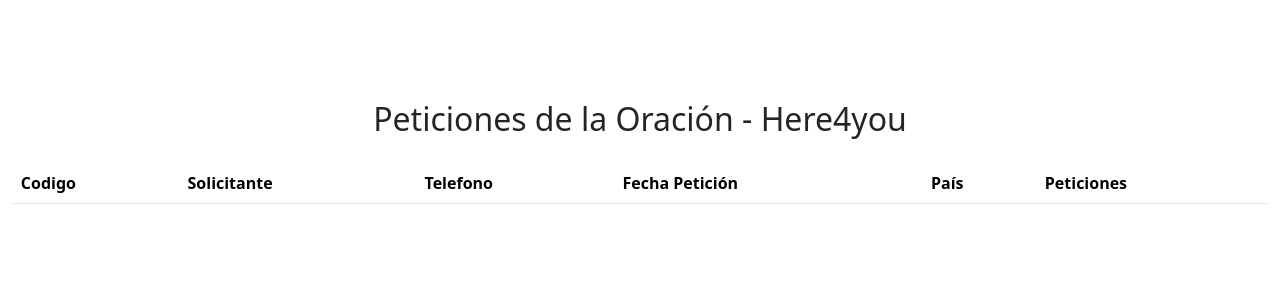
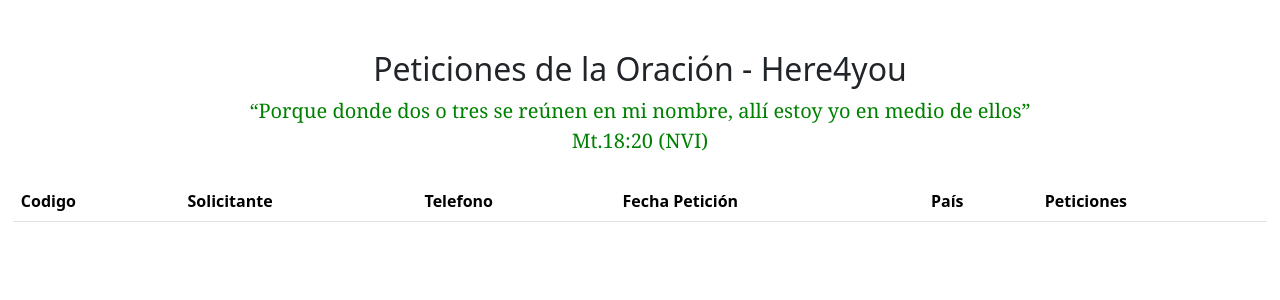
Before and after one commit to DanyLopezpineda/app.h4u, a PHP site: page /administrador/area-intercesores/spanish-intercesores/bd-peticiones.php in a window 1280 px wide. Shown: the part 50-350 px from the top of the page. Run offline with PHP 8.4, Linux system fonts and the light colour scheme; the visitor is signed in with stand-in values (Sample User, id 1); data that the repository does not hold is empty.

Commit message:
Nuevos ajustes para agregar cita biblica

```diff
--- a/administrador/area-intercesores/spanish-intercesores/bd-peticiones.php
+++ b/administrador/area-intercesores/spanish-intercesores/bd-peticiones.php
@@ -38,6 +38,7 @@
         <div class="contenedor">
             <div class="titulo-intercesores">
                 <h2>Peticiones de la Oración - Here4you</h2>
+                <p>“Porque donde dos o tres se reúnen en mi nombre, allí estoy yo en medio de ellos”<br> Mt.18:20 (NVI)</p>
             </div>
         </div>
     </section>
@@ -57,13 +58,13 @@
                  <?php
                             include("../../procesos/conexion.php");
                             $query = "SELECT p.Id_peticiones, p.Nombre, p.Telefono, p.Fecha_Peticion
-                                        ,pc.Pais , p.Petición
+                                        ,'LATINOAMÉRICA' as Pais , p.Petición
                                         from `tbpeticiones` As p join
                                         tbcpais pc on p.Pais=pc.codigo_pais
                                         where p.Estado = 1
                                         and p.PermanenteSI_NO = 1
                                         union ALL
-                                        SELECT p.Id_peticiones, p.Nombre, p.Telefono, p.Fecha_Peticion,
+                                        SELECT p.Id_peticiones, UPPER(p.Nombre), p.Telefono, p.Fecha_Peticion,
                                                                     pc.Pais, p.Petición from(
                                         SELECT
                                         Id_peticiones,
--- a/administrador/css/estilos.css
+++ b/administrador/css/estilos.css
@@ -22,9 +22,18 @@
 /*------------------------------------------------INTERCESORES-------------------------------------*/
 .titulo-intercesores h2
 {
-	margin-top: 150px;
+	margin-top: 100px;
 	text-align: center;
 }
+
+.titulo-intercesores p
+{
+	text-align: center;
+	color: green;
+	font-family: Georgia, 'Times New Roman', Times, serif;
+	font-size: 20px;
+}
+
 .titulo-optiones h2
 {
 	text-align: center;
```
